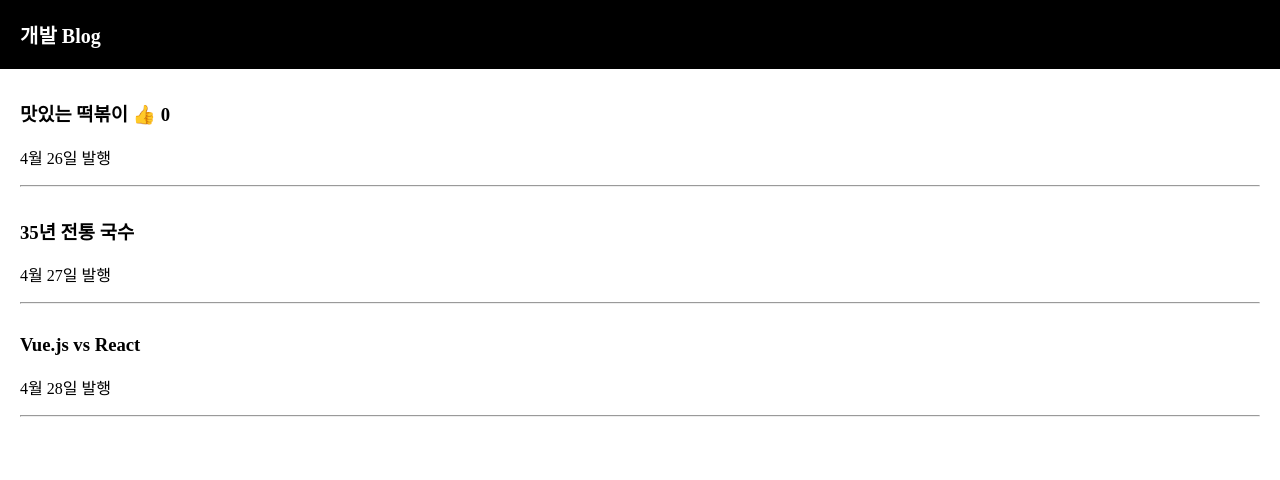
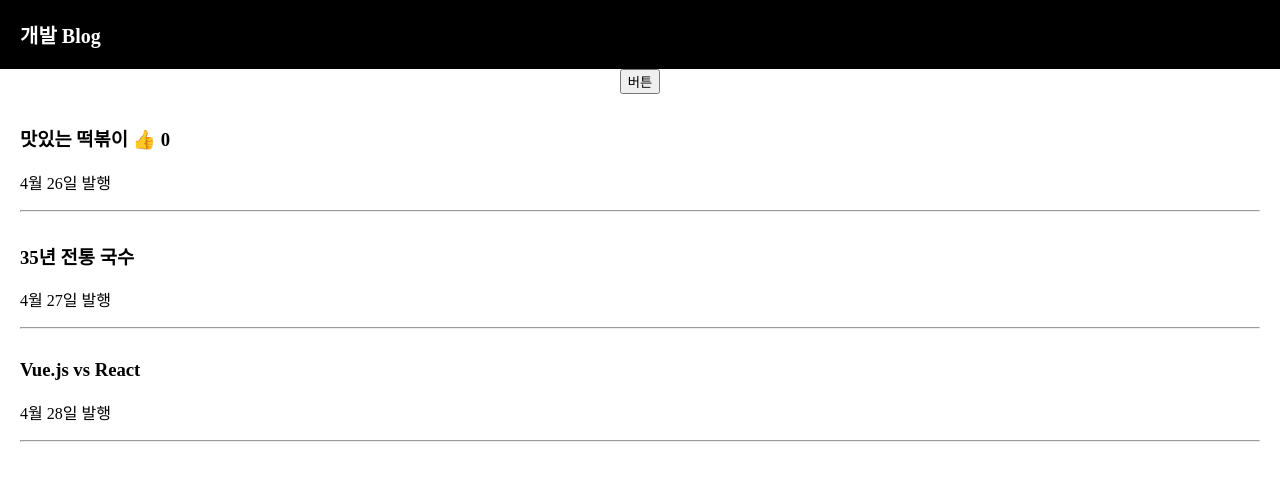
Before and after one commit to Nshellb/blog-reactjs, a React (Create React App) app: page / in a window 1280 px wide. Shown: the top 480 px of the page. Built offline with nearby package versions, Linux system fonts and the light colour scheme.

Commit message:
04282022 Array, Object state 데이터 수정 Deep copy 개념

```diff
--- a/src/App.js
+++ b/src/App.js
@@ -6,11 +6,22 @@ function App() {
   let [title, title_modify] = useState(['맛있는 떡볶이', '35년 전통 국수', 'Vue.js vs React']);
   let [like, like_modify] = useState(0);
 
+  function title_modify_f() {
+    // developer coding
+    var newArray = [...title]; // title의 복사본 생성
+    newArray[0] = '순대와 떡볶이'; // 수정할 값 변경
+    title_modify( newArray );
+
+    // hard coding
+    // title_modify( ['순대와 떡볶이', '35년 전통 국수', 'Vue.js vs React'] );
+  }
+
   return (
     <div className="App">
       <div className="black-nav">
         <div>개발 Blog</div>
       </div>
+      <button onClick={ title_modify_f }>버튼</button>
       <div className="list">
         <h3> { title[0] } <span onClick={ () => { like_modify(like + 1) } }>👍</span> { like } </h3>
         <p>4월 26일 발행</p>
```
Also changed, not shown: 1 other file (tests, documents, lock files or other folders).
